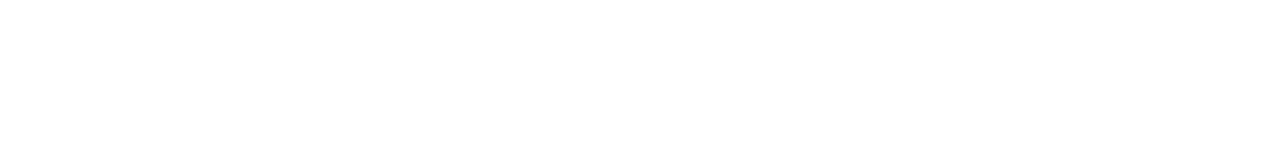
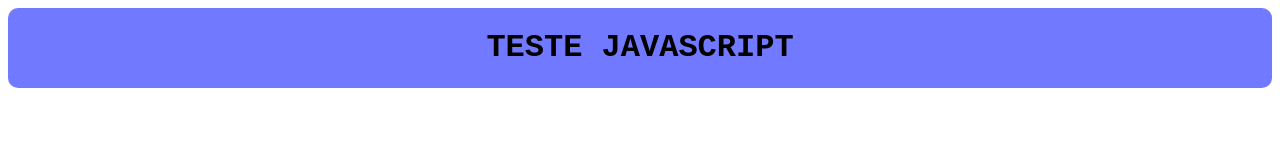
Before and after one commit to FIAP-Luigi-Cabrini/Web---cidade-exemplo3, a plain HTML site: page index.html in a window 1280 px wide. Drawn offline with Linux system fonts and the light colour scheme.

Commit message:
Condicionais

```diff
--- a/index.html
+++ b/index.html
@@ -1,12 +1,23 @@
 <!DOCTYPE html>
 <html lang="en">
 <head>
+    <link rel="stylesheet" href="./src/css/style.css">
     <meta charset="UTF-8">
     <meta name="viewport" content="width=device-width, initial-scale=1.0">
     <title>Exemplo 3</title>
 </head>
+
 <body>
+    <header>
+        <h1>TESTE JAVASCRIPT</h1>
 
+    </header>
+    <main>
+
+    </main>
+    <footer>
+
+    </footer>
 
 
     <!-- Chamando o script externo -->
--- /dev/null
+++ b/src/css/style.css
@@ -0,0 +1,16 @@
+*{
+    padding: 0px;
+
+}
+header{
+    display: flex;
+    font-family:'Courier New', Courier, monospace;
+    background: rgba(7, 23, 255, 0.578);
+    flex-direction: column;
+    text-align: center;
+    border-radius: 10px;
+
+
+
+
+}
--- a/src/js/script.js
+++ b/src/js/script.js
@@ -42,6 +42,53 @@
 
 
 //Operadores aritméticos
- const num1 = 10;
- const num2 =20;
- console.log(num1 + num2)
+ //const num1 = 10;
+//const num2 =20;
+// console.log(num1 + num2)
+
+// //ESTRUTURAS CONDICIONAIS
+// let num = 24
+
+// if(num > 20){
+//     console.log("é verdadeiro")
+// }
+
+// //if else
+// let usuario = "teste"
+// if(usuario == "teste"){
+//     console.log("Usuário certo")
+// }else{
+//     console.log("Usuário errado")
+// }
+
+// // ifs encadiados/aninhados
+
+// let idade = 15;
+// if(idade <=15){
+//     console.log("Menor de idade")
+// }else if(idade > 15 && idade < 18){
+//     console.log("Não é maior de idade mas pode entrar")
+// }else{
+//     console.log("Maior e pode entrar")
+// }
+
+// //switch case
+
+// let time = "Coringa"
+
+// switch(time){
+//     case "São Paulo":
+//         console.log("Gays");
+//         break;
+//     case "Conringa":
+//         console.log("Meu timão");
+//         break;
+//     case "Palmeiras":
+//         console.log("Não tem mundial");
+//         break;
+//     default:
+//         console.log("Nenhum time selecionado")
+
+// }
+
+//Ternário
```
